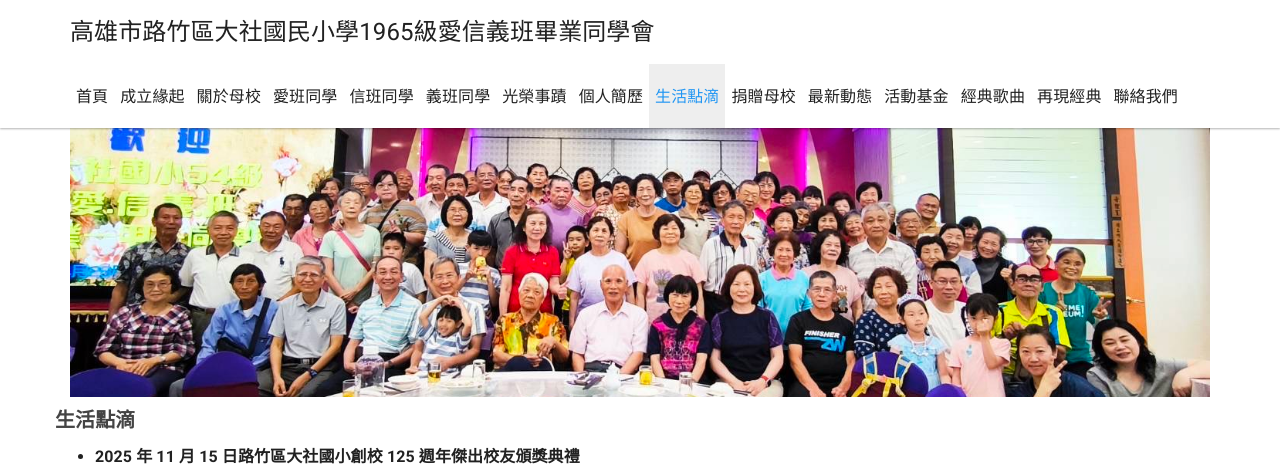
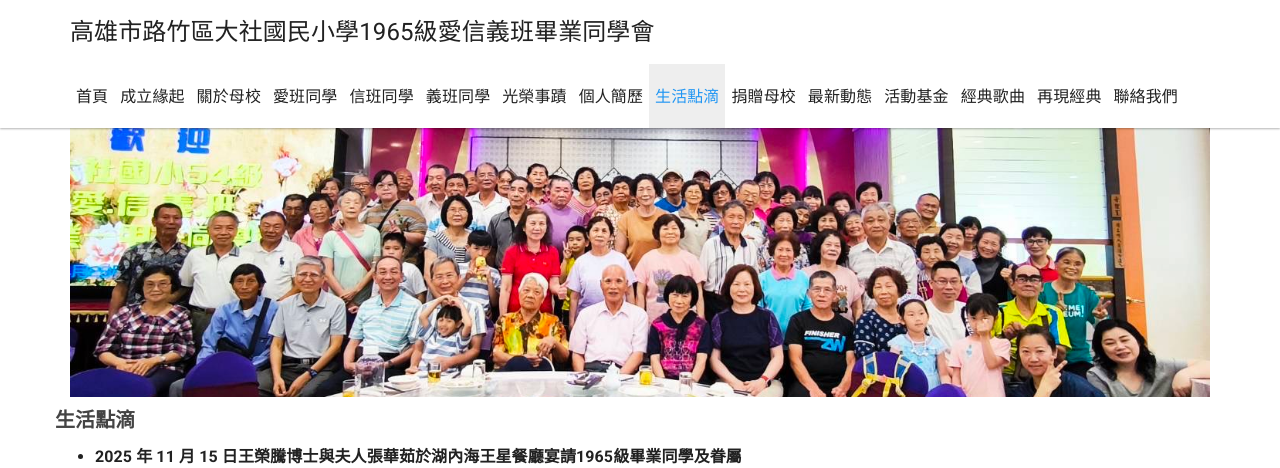
Before and after one commit to dashe1965/dashe1965.github.io, a Jekyll site: the page built from _docs/life/life.md, in a window 1280 px wide and 1400 px high. Shown: the top 468 px of the window. Built offline with Jekyll 4.4.1, drawn with Linux system fonts in a browser that asks for light colours; nearby versions of some CDN libraries; some of the changed text lies outside the part shown; grey boxes are pictures that could not be loaded.

Commit message:
Update life.md

```diff
--- a/_docs/life/life.md
+++ b/_docs/life/life.md
@@ -4,7 +4,7 @@ permalink: /life/
 sectionid: life
 ---
 
-- **2025 年 11 月 15 日路竹區大社國小創校 125 週年傑出校友頒獎典禮**
+- **2025 年 11 月 15 日王榮騰博士與夫人張華茹於湖內海王星餐廳宴請1965級畢業同學及眷屬**
 
   <img src="/img/life_2025年11月15日_海王星合照.jpg"
        width="500"
@@ -13,10 +13,14 @@ sectionid: life
   中排左起：蘇杜玉鳳(蘇枝生夫人)、林秀碧、高碧禪、王麗卿、鄭麗玉(王再春夫人)、楊綉姬(王猷志夫人)、蘇銀芬、王秀絹、王月華、林忍玉(王勇棟夫人)、王麗惠(王叁成夫人)<br />
   前排左起：洪榮臨(高碧禪夫婿)、蘇宗欽(榮譽顧問團團長王叁成湖內國中學生)、王猷裁、謝金花、王秀麗、羅宇霏(王秀麗孫女)、王榮騰、羅宇承(王秀麗孫子)、張華茹(王榮騰夫人)、王勇棟、王叁成、謝明裕、蕭清鎭(王麗卿夫婿)。
 
+---
+
+- **2025 年 11 月 15 日路竹區大社國小創校 125 週年傑出校友頒獎典禮**
+
   <img src="/img/life_2025年11月15日_傑出校友立牌簡介.jpg"
        width="500"
        alt="2025年11月15日_傑出校友簡介" border="10" />
-  傑出校友頒獎-人物介紹
+  傑出校友受獎人物介紹(左起)：王叁成、王榮騰、王文理(王秀麗與王榮騰尊翁)、謝金花
 
   <img src="/img/life_2025年11月15日_傑出校友頒獎大合照.jpg"
        width="500"
@@ -46,7 +50,7 @@ sectionid: life
   <img src="/img/life_2025年11月15日_傑出校友4合一照片.jpg"
        width="500"
        alt="2025年11月15日_大社國小創校125週年-1965級愛信義班傑出校友" border="10" />
-  大社國小創校 125 週年-1965 級愛信義班傑出校友
+  母校張素菁校長頒贈獎盃予榮獲創校第125週年傑出校友合輯
 
 ---
 
```
